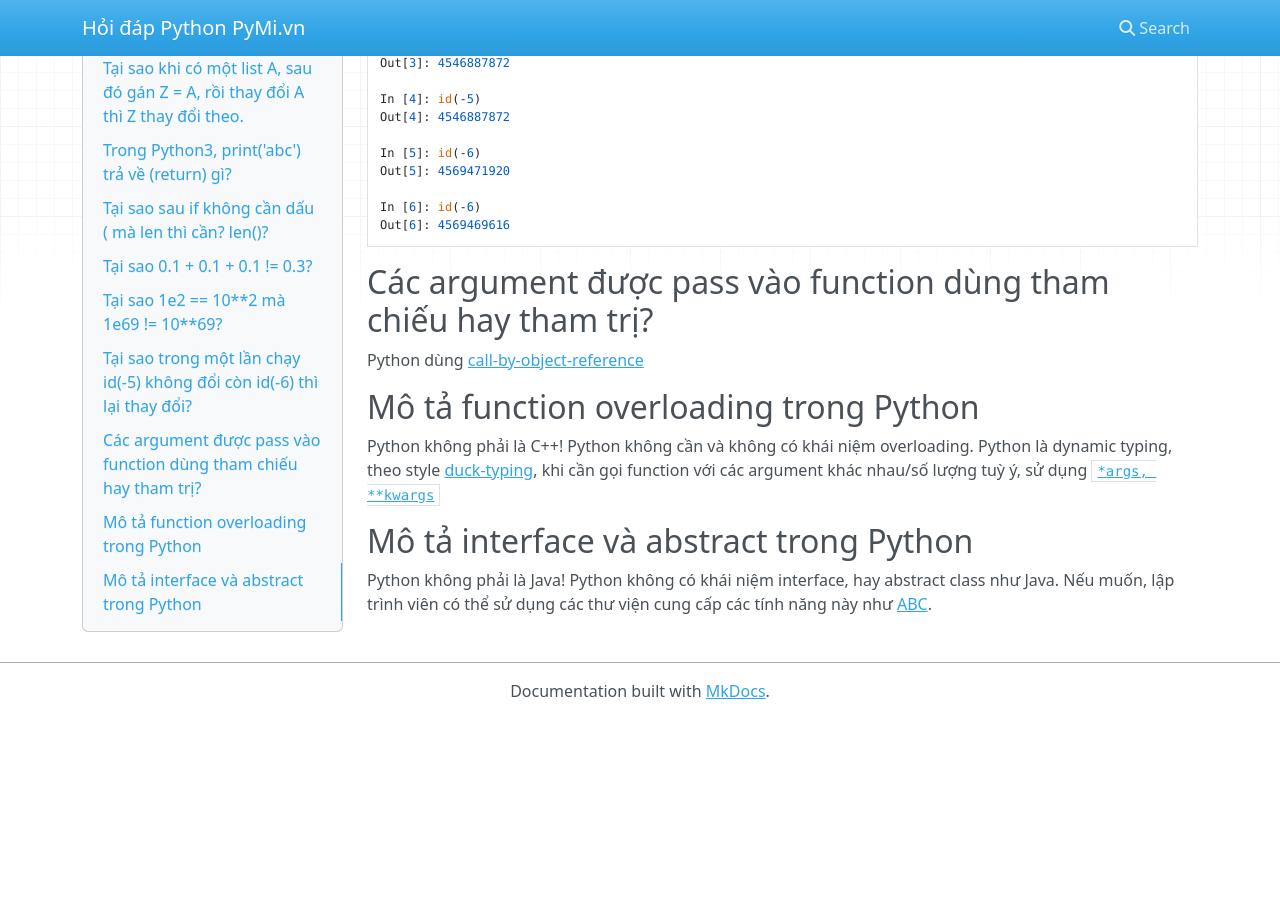
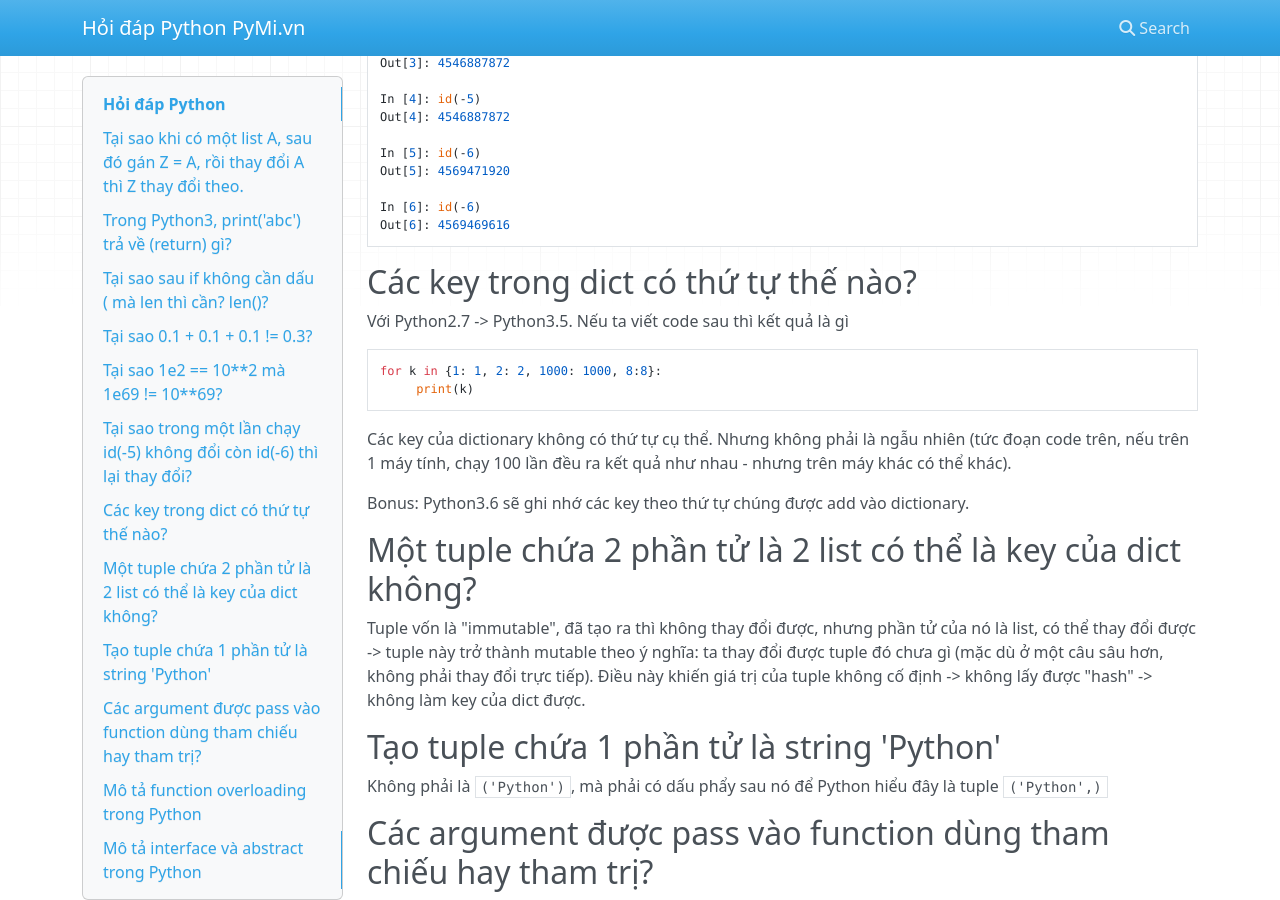
Before and after one commit to pymivn/hoidap-python, an MkDocs documentation site: the page built from docs/index.md, in a window 1280 px wide and 900 px high, scrolled down 1528 px. Built offline with MkDocs 1.6.1, drawn with Linux system fonts in a browser that asks for light colours; nearby versions of some CDN libraries; before the commit the page ends 2247 px from its top, so only the background shows below that.

Commit message:
Add dict, tuple QA

````diff
--- a/docs/index.md
+++ b/docs/index.md
@@ -85,6 +85,25 @@ In [6]: id(-6)
 Out[6]: 4569469616
 ```
 
+## Các key trong dict có thứ tự thế nào?
+Với Python2.7 -> Python3.5. Nếu ta viết code sau thì kết quả là gì
+
+```python
+for k in {1: 1, 2: 2, 1000: 1000, 8:8}:
+     print(k)
+```
+
+Các key của dictionary không có thứ tự cụ thể. Nhưng không phải là ngẫu nhiên (tức đoạn code trên, nếu trên 1 máy tính, chạy 100 lần đều ra kết quả như nhau - nhưng trên máy khác có thể khác).
+
+Bonus: Python3.6 sẽ ghi nhớ các key theo thứ tự chúng được add vào dictionary.
+
+## Một tuple chứa 2 phần tử là 2 list có thể là key của dict không?
+Tuple vốn là "immutable", đã tạo ra thì không thay đổi được, nhưng phần tử của nó là list, có thể thay đổi được -> tuple này trở thành mutable theo ý nghĩa: ta thay đổi được tuple đó chưa gì (mặc dù ở một câu sâu hơn, không phải thay đổi trực tiếp). Điều này khiến giá trị của tuple không cố định -> không lấy được "hash" -> không làm key của dict được.
+
+## Tạo tuple chứa 1 phần tử là string 'Python'
+
+Không phải là `('Python')`, mà phải có dấu phẩy sau nó để Python hiểu đây là tuple `('Python',)`
+
 ## Các argument được pass vào function dùng tham chiếu hay tham trị?
 
 Python dùng [call-by-object-reference](http://pymi.vn/blog/call-by/)
````
